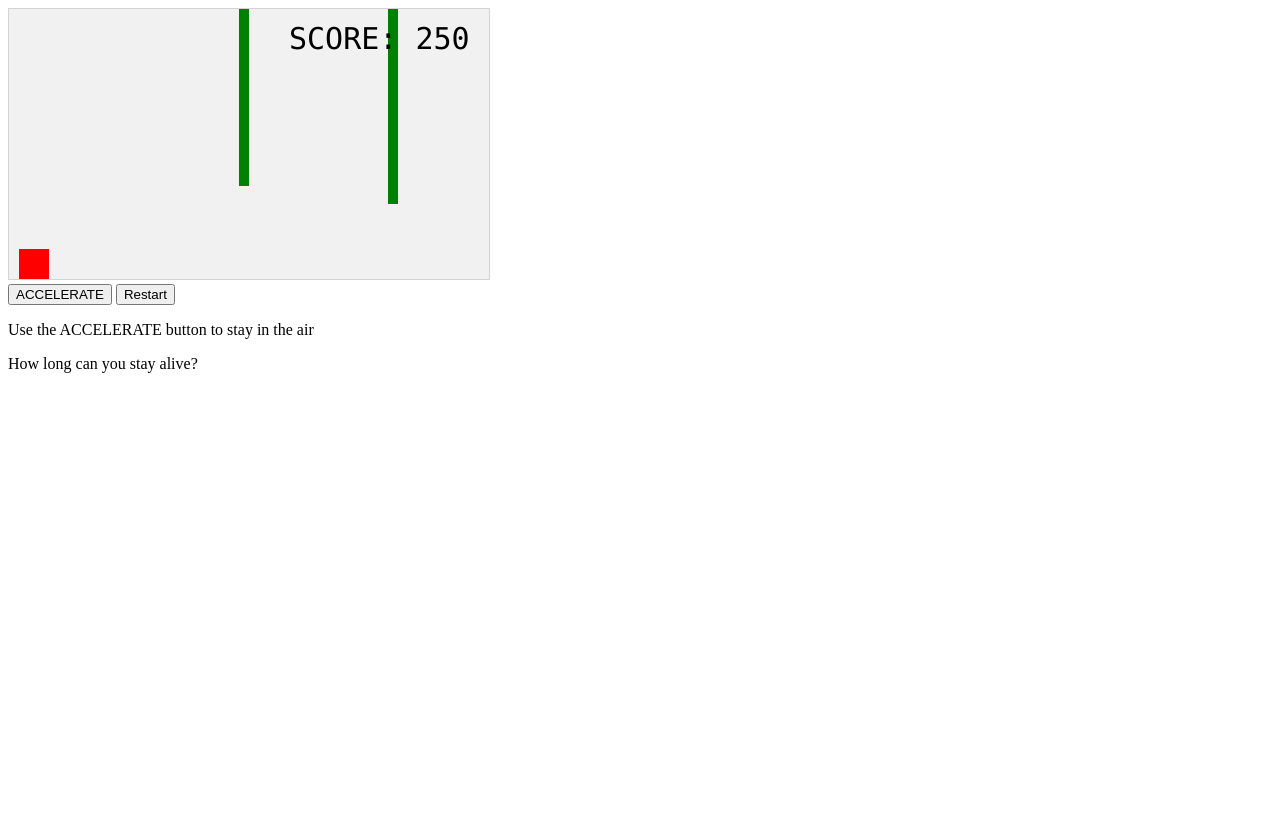
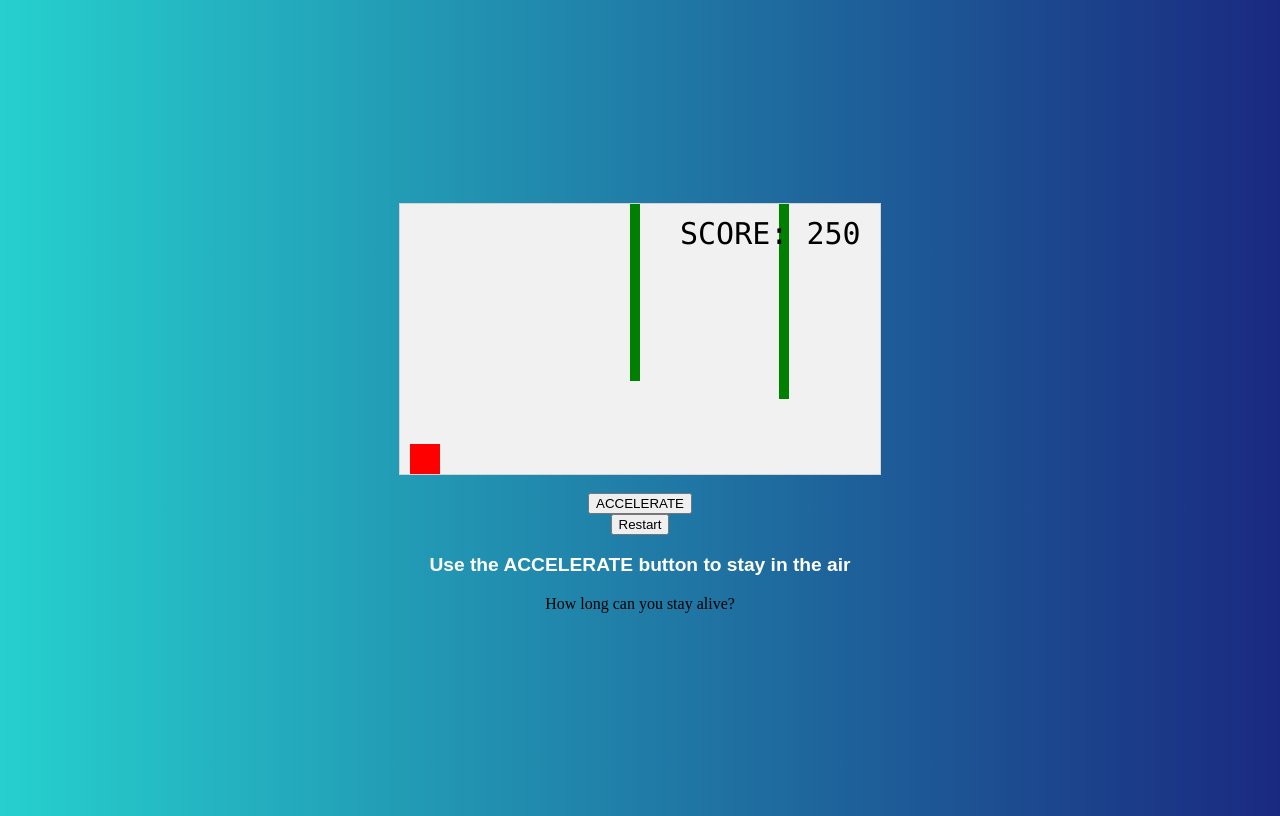
Before and after one commit to githubberguyahjj/My-First-game, a plain HTML site: page index.html in a window 1280 px wide. Drawn offline with Linux system fonts and the light colour scheme.

Commit message:
Add files via upload

```diff
--- a/index.html
+++ b/index.html
@@ -2,6 +2,7 @@
 <html>
 <head>
 <meta name="viewport" content="width=device-width, initial-scale=1.0"/>
+<link rel="stylesheet" href="style.css">
 <style>
 canvas {
     border:1px solid #d3d3d3;
--- a/style.css
+++ b/style.css
@@ -1,11 +1,6 @@
 @font-face {
-  font-family: "MemphisRiver";
-  src: url(fonts/MemphisRiver.ttf) format("truetype");
-}
-
-@font-face {
-  font-family: "RobloxBold";
-  src: url(fonts/Roblox-Font-Bold.ttf) format("truetype");
+  font-family: "OpenSansLight";
+  src: url(fonts/OpenSans-Light.ttf) format("truetype");
 }
 
 body {
@@ -28,14 +23,10 @@ body {
 }
 p {
   font-size: 6em;
-  font-family: "RobloxBold", sans-serif;
+  font-family: "OpenSansLight", sans-serif;
   font-weight: bold;
 }
 
-p1 {
-  font-family: "MemphisRiver", sans-serif;
-  font-size: 7em;
-}
 h1,
 h2 {
   margin: 0;
```
